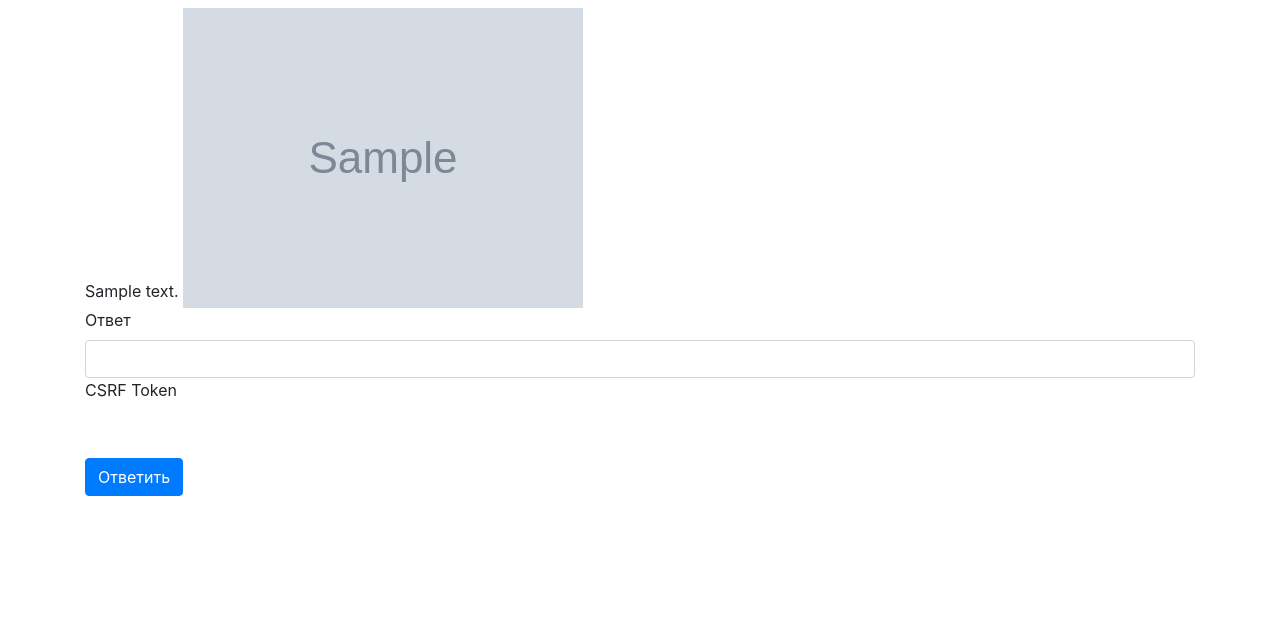
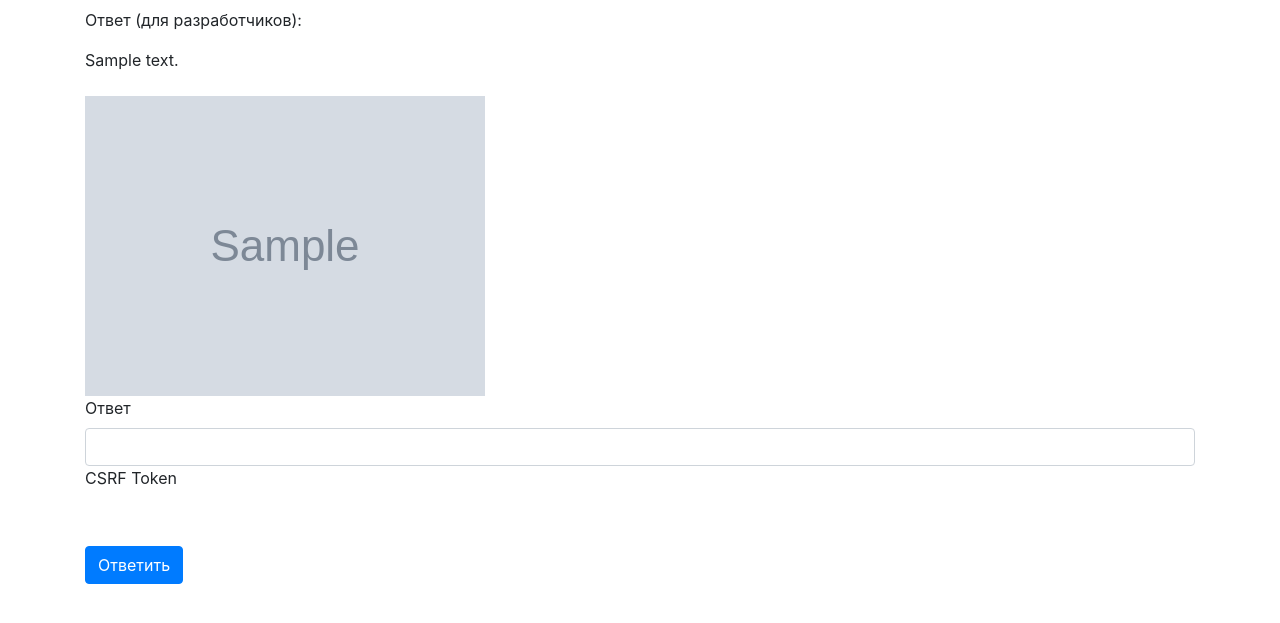
Before and after one commit to rowdyslav/MathCube, a Flask app: template templates/task.html in a window 1280 px wide. Shown: the part 29-652 px from the top of the page. Run offline with Flask 3, Linux system fonts and the light colour scheme; the template is opened without the code that fills it: values that come from a table or form of the project are taken from there, most other values are stand-ins (such as "Sample title", 1, 10 or a date in 2020); grey boxes marked "Sample" are stand-in pictures; some libraries are stand-ins or nearby versions.

Commit message:
some beauty

```diff
--- a/templates/task.html
+++ b/templates/task.html
@@ -1,7 +1,12 @@
 {% extends "base.html" %}
 
 {% block content %}
+<div>
+    <p>Ответ (для разработчиков):</p>
     {{answer}}
+</div>
+<br>
+<div>
     <img alt=" дробь: чис­ли­тель: 4, зна­ме­на­тель: 7 конец дроби x= целая часть: 7, дроб­ная часть: чис­ли­тель: 3, зна­ме­на­тель: 7 рав­но­силь­но дробь: чис­ли­тель: 4, зна­ме­на­тель: 7 конец дроби x= дробь: чис­ли­тель: 52, зна­ме­на­тель: 7 конец дроби рав­но­силь­но 4x=52 рав­но­силь­но x=13. "
         class="tex" src='../../static/img/{{img}}'' style="vertical-align:-8.4pt">
 
@@ -23,4 +28,5 @@
 <p>{{ form.submit(type="submit", class="btn btn-primary") }}</p>
 <!--    {{message}}-->
 </form>
+</div>
 {% endblock %}
```
Lines whose indentation alone changed are shown as unchanged.
